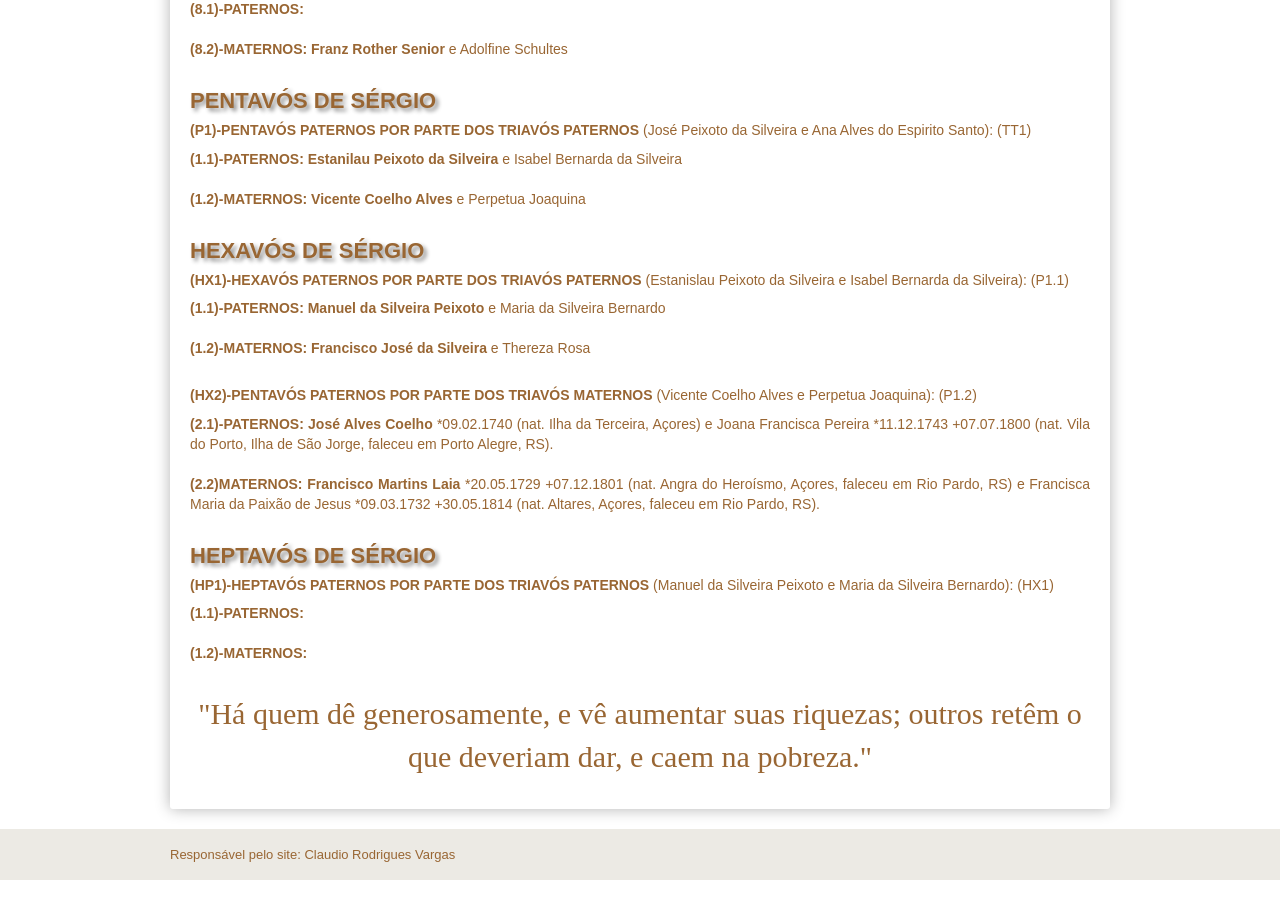
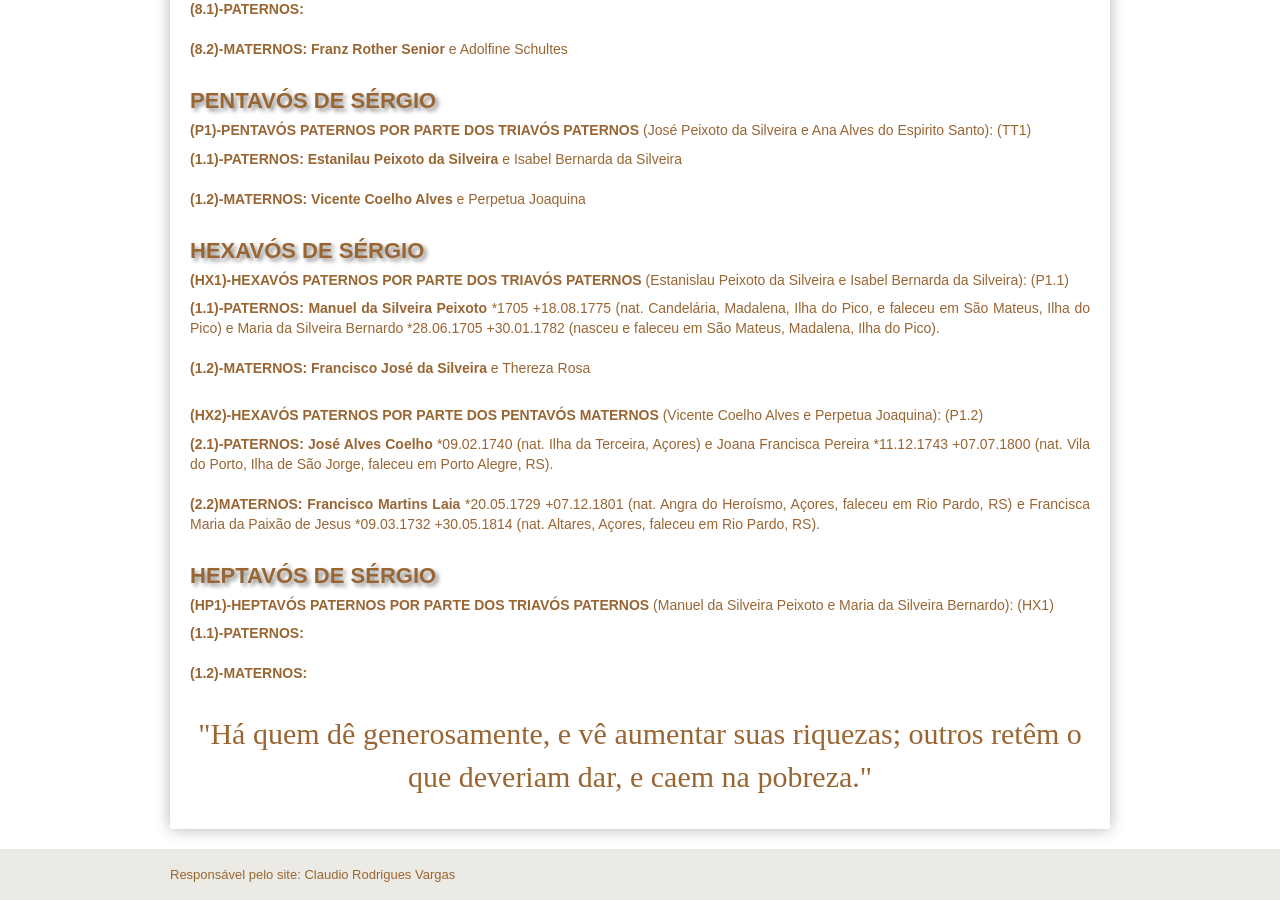
Before and after one commit to claudiovargas1955/claudiovargas1955.github.io, a Jekyll site: the page built from _pages/genealogia-de-sergio-luis-kirsch-da-silveira.html, in a window 1280 px wide and 900 px high, scrolled down 3171 px. Built offline with Jekyll 4.4.1, drawn with Linux system fonts in a browser that asks for light colours; some web fonts are replaced.

Commit message:
Update genealogia-de-sergio-luis-kirsch-da-silveira.html

```diff
--- a/_pages/genealogia-de-sergio-luis-kirsch-da-silveira.html
+++ b/_pages/genealogia-de-sergio-luis-kirsch-da-silveira.html
@@ -471,11 +471,13 @@ réis) ao governo da provincia de São Pedro.
 <p><h4>HEXAVÓS DE SÉRGIO</h4>
 <p><b><h5>(HX1)-HEXAVÓS PATERNOS POR PARTE DOS TRIAVÓS PATERNOS</b> (Estanislau Peixoto da Silveira e Isabel Bernarda da Silveira):
 (P1.1)</h5>
-<p><b>(1.1)-PATERNOS: Manuel da Silveira Peixoto </b>e Maria da Silveira Bernardo<br><br>
+<p><b>(1.1)-PATERNOS: Manuel da Silveira Peixoto </b>*1705 +18.08.1775 (nat. Candelária, Madalena, Ilha do Pico, e faleceu em São
+Mateus, Ilha do Pico) e Maria da Silveira Bernardo *28.06.1705 +30.01.1782 (nasceu e faleceu em São Mateus, Madalena, Ilha do Pico).
+<br><br>
 
-  <b>(1.2)-MATERNOS: Francisco José da Silveira </b>e Thereza Rosa <br><br>
+<b>(1.2)-MATERNOS: Francisco José da Silveira </b>e Thereza Rosa <br><br>
 
-<p><b><h5>(HX2)-PENTAVÓS PATERNOS POR PARTE DOS TRIAVÓS MATERNOS</b> (Vicente Coelho Alves e Perpetua Joaquina): (P1.2)
+<p><b><h5>(HX2)-HEXAVÓS PATERNOS POR PARTE DOS PENTAVÓS MATERNOS</b> (Vicente Coelho Alves e Perpetua Joaquina): (P1.2)
 </h5>
 <p><b>(2.1)-PATERNOS: José Alves Coelho </b>*09.02.1740 (nat. Ilha da Terceira, Açores) e Joana Francisca Pereira *11.12.1743 +07.07.1800
 (nat. Vila do Porto, Ilha de São Jorge, faleceu em Porto Alegre, RS). <br><br>
```
